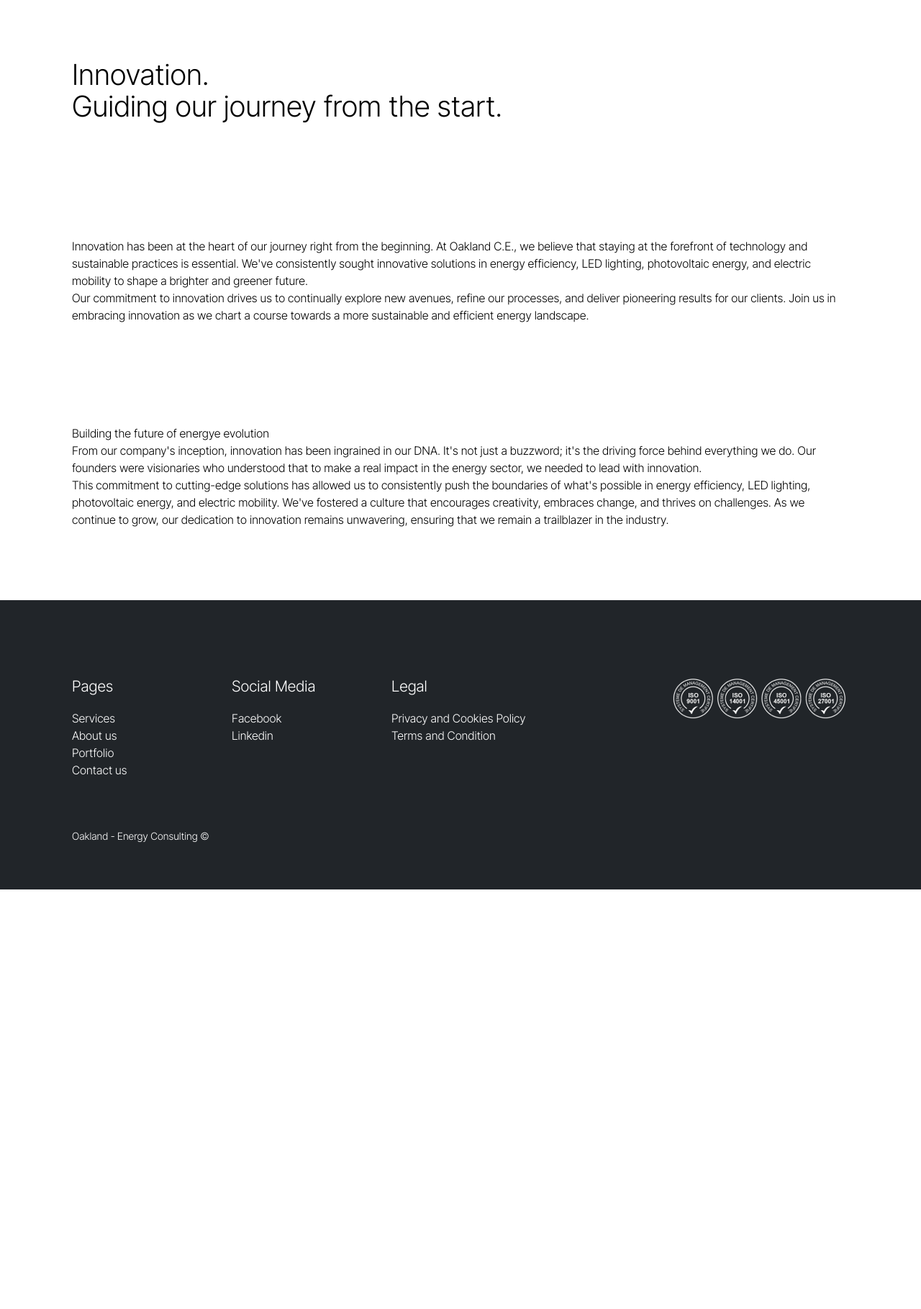
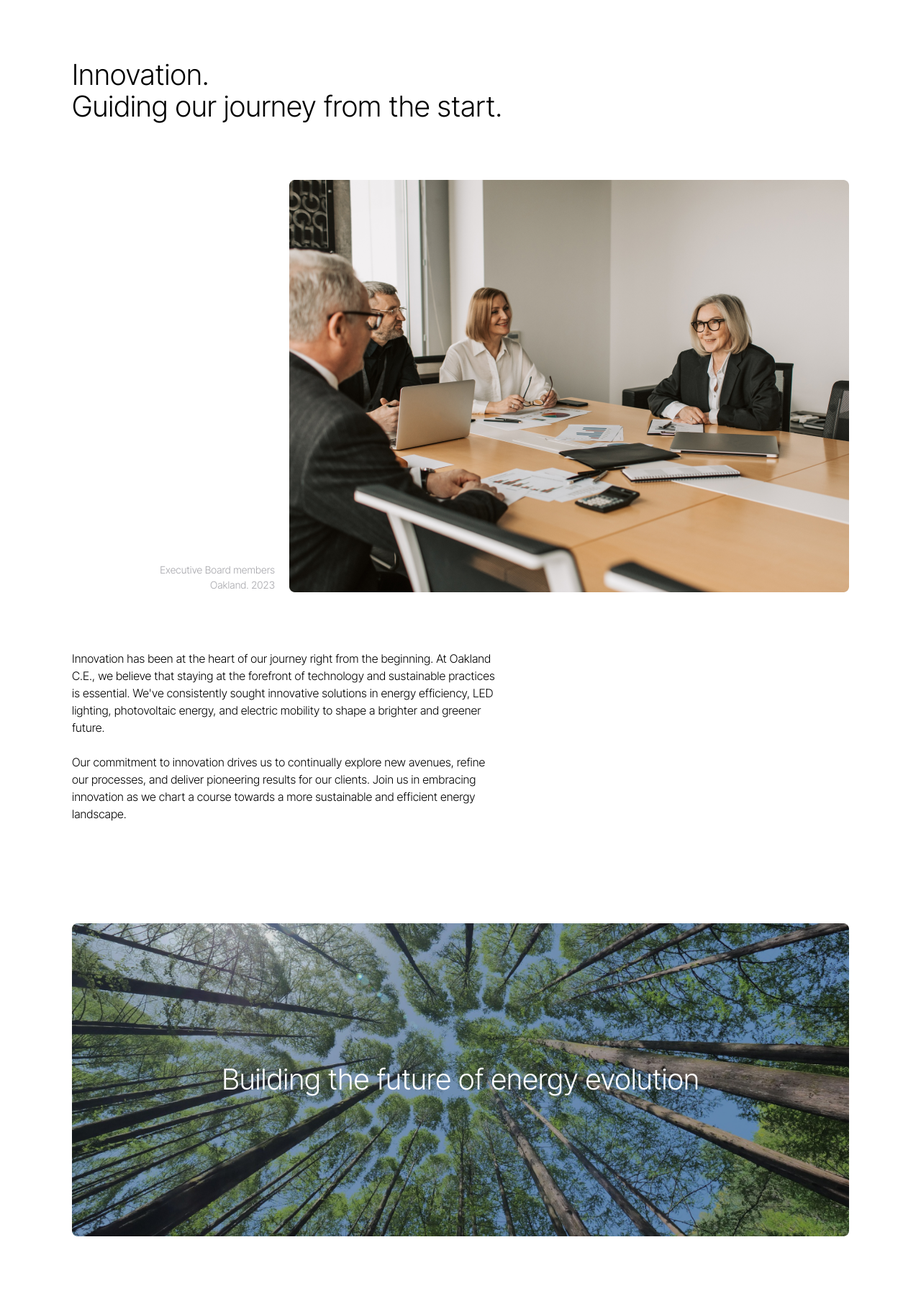
Before and after one commit to sryongkh/oakland-web, a PHP site: page /about.php in a window 1280 px wide. Shown: the part 698-2517 px from the top of the page at 72% size. Before the commit the page ends 1934 px from the top, so only its background shows below. Run offline with PHP 8.4, Linux system fonts and the light colour scheme.

Commit message:
Update About Us

```diff
--- a/about.php
+++ b/about.php
@@ -13,18 +13,25 @@
     <section data-section="contxt-1" class="">
         <h2 class="fluid-heading-2">Innovation.<br />
             Guiding our journey from the start.</h2>
-        <div class="img-container"></div>
+        <div class="img-container">
+            <p>Executive Board members<br />
+                Oakland. 2023</p>
+            <figure>
+                <img src="<?php $root; ?>assets/media/about-1.png" alt="">
+            </figure>
+        </div>
         <div class="paragraph">
             <p>Innovation has been at the heart of our journey right from the beginning. At Oakland C.E., we believe that staying at the forefront of technology and sustainable practices is essential. We've consistently sought innovative solutions in energy efficiency, LED lighting, photovoltaic energy, and electric mobility to shape a brighter and greener future.</p>
+            <br />
             <p>Our commitment to innovation drives us to continually explore new avenues, refine our processes, and deliver pioneering results for our clients. Join us in embracing innovation as we chart a course towards a more sustainable and efficient energy landscape.</p>
         </div>
     </section>
     <section data-section="contxt-2" class="">
         <div class="banner">
-            <p>Building the future of energye evolution</p>
         </div>
         <div class="paragraph">
             <p>From our company's inception, innovation has been ingrained in our DNA. It's not just a buzzword; it's the driving force behind everything we do. Our founders were visionaries who understood that to make a real impact in the energy sector, we needed to lead with innovation.</p>
+            <br />
             <p>This commitment to cutting-edge solutions has allowed us to consistently push the boundaries of what's possible in energy efficiency, LED lighting, photovoltaic energy, and electric mobility. We've fostered a culture that encourages creativity, embraces change, and thrives on challenges. As we continue to grow, our dedication to innovation remains unwavering, ensuring that we remain a trailblazer in the industry.</p>
         </div>
     </section>
--- a/assets/css/theme.css
+++ b/assets/css/theme.css
@@ -303,14 +303,57 @@ section[data-section="home-learnmore"] .get-in-touch {
   flex-direction: column;
   grid-gap: 40px;
 }
+main#about .paragraph {
+  width: 55%;
+}
 section[data-section="contxt-1"] {
   padding: var(--p-block) var(--p-inline) 0;
   display: flex;
   flex-direction: column;
   gap: 80px;
 }
+section[data-section="contxt-1"] .img-container {
+  display: flex;
+  justify-content: end;
+  align-items: end;
+  flex-wrap: wrap;
+  width: 100%;
+  text-align: end;
+  gap: 1.25rem;
+  color: var(--c-darkgrey);
+  font-size: var(--size-label);
+}
 section[data-section="contxt-2"] {
   padding: var(--p-block) var(--p-inline) var(--p-inline);
+  display: flex;
+  flex-direction: column;
+  gap: 100px;
+}
+section[data-section="contxt-2"] .banner {
+  position: relative;
+  padding-top: 40.243902439%;
+  background: url("../media/about-2.png") center center / cover no-repeat;
+  border-radius: 0.5rem;
+}
+section[data-section="contxt-2"] .banner:before {
+  width: 100%;
+  position: absolute;
+  top: 50%;
+  left: 50%;
+  transform: translate(-50%, -50%);
+  content: "Building the future of energy evolution";
+  color: var(--c-white);
+  font-size: 2.5rem;
+  text-align: center;
+}
+section[data-section="contxt-2"] .paragraph {
+  display: flex;
+  flex-direction: column;
+  margin-left: auto;
+
+}
+section[data-section="contxt-2"] .paragraph p {
+  margin-left: auto;
 }
 /* BUTTON */
 .btn {
```
